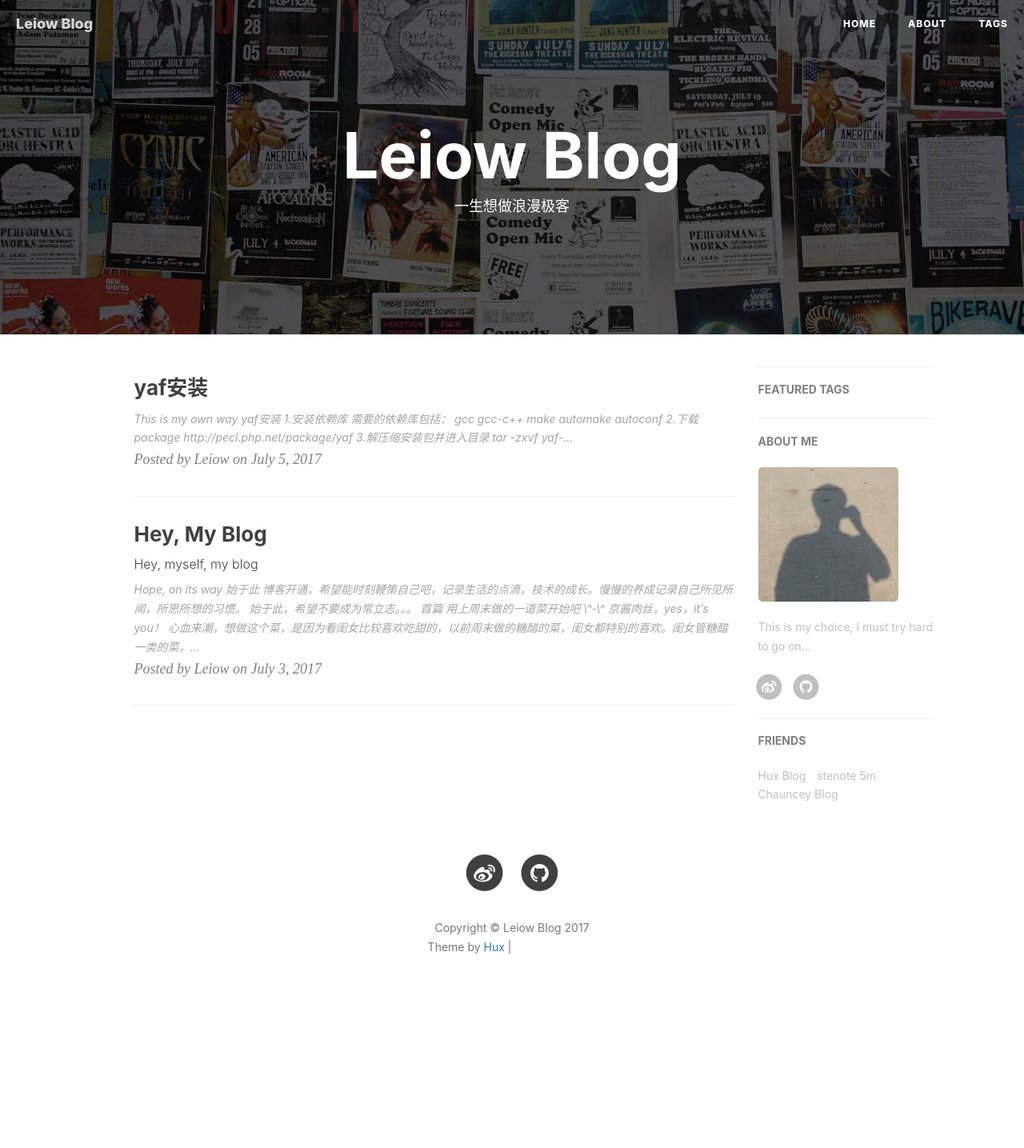
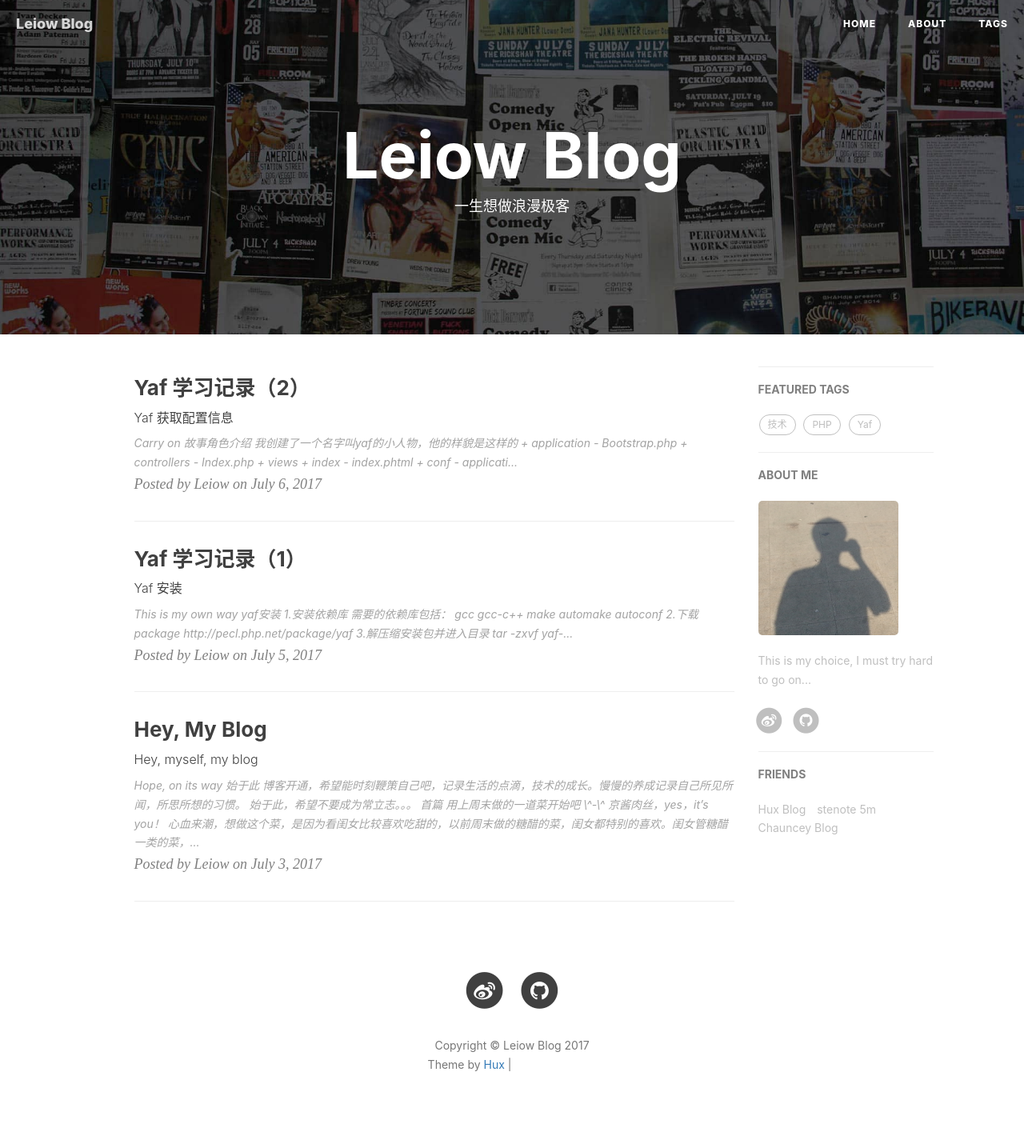
Before and after one commit to Leiow/blog, a Jekyll site: the page built from index.html, in a window 1280 px wide. Shown: the whole page at 80% size. Built offline with Jekyll 4.4.1, drawn with Linux system fonts in a browser that asks for light colours; nearby versions of some CDN libraries; the list of posts is cut into pages by our own code; comment, search, counter and statistics services are not loaded; before the commit the page ends 1288 px from its top, so only the background shows below that; some of the changed lines change nothing that is shown; grey boxes are pictures that could not be loaded.

Commit message:
modify tag, and add a new blog

````diff
--- a/_posts/2017-07-05-install-yaf.md
+++ b/_posts/2017-07-05-install-yaf.md
@@ -1,6 +1,7 @@
 ---
 layout : post
-title : "yaf安装"
+title : "Yaf 学习记录（1）"
+subtitle : "Yaf 安装"
 date : 2017-07-05 15:40:00
 author : "Leiow"
 header-img : "img/post-bg-install-yaf.jpg"
@@ -8,6 +9,7 @@ catalog : true
 tags :
     - 技术
     - PHP
+    - Yaf
 ---
 
 > This is my own way
--- /dev/null
+++ b/_posts/2017-07-06-yaf-get-config.md
@@ -0,0 +1,446 @@
+---
+layout : post
+title : "Yaf 学习记录（2）"
+subtitle : "Yaf 获取配置信息"
+date : 2017-07-06 12:00:00
+author : "Leiow"
+header-img : "img/post-bg-install-yaf.jpg"
+catalog : true
+tags :
+    - 技术
+    - PHP
+    - Yaf
+---
+
+> Carry on
+
+
+## 故事角色介绍
+
+我创建了一个名字叫**yaf**的小人物，他的样貌是这样的
+
+```
++ application
+    - Bootstrap.php
+    + controllers
+        - Index.php
+    + views
+        + index
+            - index.phtml
++ conf
+    - application.ini
+- index.php
+```
+
+## 故事的开始
+
+Yaf手册看到了路由的部分，由于安装完之后，就一直没有着手写过什么代码，总感觉少点什么，并且路由对于每一个框架，应该都算是很重要的部分。所以就开始写了几行代码。可是真的是不动手不知道会有什么问题。明明按照手册的说明去写的代码，却一直得不到想要的结果。难道阴天会闹鬼吗？
+
+
+## 嗯，就这么开始了
+给yaf做了个小小的配置
+
+```ini
+[yaf]
+;APPLICATION_PATH is the constant defined in index.php
+application.directory=APPLICATION_PATH "/application/"
+
+;product section inherit from yaf section
+[product:yaf]
+foo=bar
+
+[common]
+routes.simple.type = 'simple'
+routes.simple.controller = 'c'
+routes.simple.module = 'm'
+routes.simple.action = 'a'
+
+```
+
+入口文件是这样的：
+
+```php
+<?php
+define('APPLICATION_PATH', dirname(__FILE__));
+
+$app = new Yaf_Application(APPLICATION_PATH . '/conf/application.ini');
+$app->bootstrap()->run();
+```
+
+安装laruence的手册上写的一样，引导文件的代码写成了这样：
+
+```php
+<?php
+class Bootstrap extends Yaf_Bootstrap_Abstract {
+
+    public function _initRoute(Yaf_Dispatcher $dispatcher) {
+        $router = Yaf_Dispatcher::getInstance()->getRouter();
+        $router->addConfig(Yaf_Registry::get('config')->routes);
+    }
+
+}
+```
+
+然而。。。
+
+就这么遇上鬼了。。。
+
+报错了。。。。。。。。。
+
+```
+Notice: Trying to get property of non-object in /usr/local/var/www/yaf/application/Bootstrap.php on line 9
+
+Warning: Yaf_Router::addConfig(): Expect a Yaf_Config_Abstract instance or an array, null given in /usr/local/var/www/yaf/application/Bootstrap.php on line 9
+```
+
+为啥没有对象。。。
+
+网上查资料，大家好像都是这样，都没问题吗？我就不明白了。。。没有哪写的不对吧？
+
+可是就是不对
+
+## 怂了
+
+既然报错，我就换种方式吧
+
+```php
+class Bootstrap extends Yaf_Bootstrap_Abstract {
+
+    public function _initRoute(Yaf_Dispatcher $dispatcher) {
+        $config = new Yaf_Config_ini(APPLICATION_PATH . '/conf/application.ini', 'common');
+
+        $router = Yaf_Dispatcher::getInstance()->getRouter();
+        var_dump($router->addConfig($config->routes));
+    }
+}
+```
+
+看看结果：
+
+```
+object(Yaf_Router)#5 (2) { ["_routes":protected]=> array(2) { ["_default"]=> object(Yaf_Route_Static)#6 (0) { } ["simple"]=> object(Yaf_Route_Simple)#11 (3) { ["controller":protected]=> string(1) "c" ["module":protected]=> string(1) "m" ["action":protected]=> string(1) "a" } } ["_current":protected]=> NULL }
+```
+
+这回好了，终于拿到routes中的simple的参数了。
+
+## 求教
+
+由于一脸懵逼，尝试了很多次，也查了一些资料，但是都没有解决。于是请教了下leader。leader说了两种解决方案：
+
+### 其一
+
+一般情况下，不会通过配置中的不同配置名称去获取配置，可以通过配置的节点进行配置的获取。
+
+于是，我把yaf这个小怪物的配置改了[捂脸][捂脸][捂脸]
+
+```ini
+[yaf]
+;APPLICATION_PATH is the constant defined in index.php
+application.directory=APPLICATION_PATH "/application/"
+application.routes.simple.type = 'simple'
+application.routes.simple.module = 'm'
+application.routes.simple.controller = 'c'
+application.routes.simple.action = 'a'
+
+;product section inherit from yaf section
+[product:yaf]
+foo=bar
+```
+
+然后引导文件变成了这样：
+
+```php
+<?php
+class Bootstrap extends Yaf_Bootstrap_Abstract {
+
+    public function _initConfig(Yaf_Dispatcher $dispatcher) {
+        Yaf_Registry::set('config', Yaf_Application::app()->getConfig());
+    }
+    public function _initRoute(Yaf_Dispatcher $dispatcher) {
+        $routes_config = Yaf_Registry::get('config');
+        var_dump($routes_config['application']['routes']);
+        $router = Yaf_Dispatcher::getInstance()->getRouter();
+        $router->addConfig($routes_config['application']['routes']);
+        var_dump($router);
+    }
+}
+
+```
+
+来看下输出的内容：
+
+```
+object(Yaf_Config_Ini)#11 (2) { ["_config":protected]=> array(1) { ["simple"]=> array(4) { ["type"]=> string(6) "simple" ["module"]=> string(1) "m" ["controller"]=> string(1) "c" ["action"]=> string(1) "a" } } ["_readonly":protected]=> bool(true) }
+object(Yaf_Router)#5 (2) { ["_routes":protected]=> array(2) { ["_default"]=> object(Yaf_Route_Static)#6 (0) { } ["simple"]=> object(Yaf_Route_Simple)#11 (3) { ["controller":protected]=> string(1) "c" ["module":protected]=> string(1) "m" ["action":protected]=> string(1) "a" } } ["_current":protected]=> NULL }
+```
+
+不好看是吧。。。看这个
+
+```
+object(Yaf_Config_Ini)#11 (2) {
+  ["_config":protected]=>
+  array(1) {
+    ["simple"]=>
+    array(4) {
+      ["type"]=>
+      string(6) "simple"
+      ["module"]=>
+      string(1) "m"
+      ["controller"]=>
+      string(1) "c"
+      ["action"]=>
+      string(1) "a"
+    }
+  }
+  ["_readonly":protected]=>
+  bool(true)
+}
+object(Yaf_Router)#5 (2) {
+  ["_routes":protected]=>
+  array(2) {
+    ["_default"]=>
+    object(Yaf_Route_Static)#6 (0) {
+    }
+    ["simple"]=>
+    object(Yaf_Route_Simple)#11 (3) {
+      ["controller":protected]=>
+      string(1) "c"
+      ["module":protected]=>
+      string(1) "m"
+      ["action":protected]=>
+      string(1) "a"
+    }
+  }
+  ["_current":protected]=>
+  NULL
+}
+```
+
+看看，两个对象，这就是对了吧
+
+这样，就可以通过Yaf_Registry::get()获取到所有的配置内容，由于返回的是一个数组对象，所以，可以通过key来获取到你想要的任何配置。然后就可以把自己的配置写到路由中。
+
+bingo！！！
+
+### 其二
+
+通过对象的方式，进行路由的配置。
+
+首先，Yaf提供了不同的路由协议，如下：
+
+>Yaf_Route_Simple
+Yaf_Route_Supervar
+Yaf_Route_Static
+Yaf_Route_Map
+Yaf_Route_Rewrite
+Yaf_Route_Regex
+
+然后呢，嘿嘿😜，我就这么干了
+
+```php
+<?php
+class Bootstrap extends Yaf_Bootstrap_Abstract {
+
+    public function _initRoute(Yaf_Dispatcher $dispatcher) {
+        $route = Yaf_Dispatcher::getInstance()->getRouter();
+        $router_simple = new Yaf_Route_Simple('m', 'c', 'a');
+        $route->addRoute('simple', $router_simple);
+        var_dump($route);
+    }
+}
+```
+
+来看看输出是啥吧
+
+```
+object(Yaf_Router)#5 (2) {
+  ["_routes":protected]=>
+  array(2) {
+    ["_default"]=>
+    object(Yaf_Route_Static)#6 (0) {
+    }
+    ["simple"]=>
+    object(Yaf_Route_Simple)#9 (3) {
+      ["controller":protected]=>
+      string(1) "c"
+      ["module":protected]=>
+      string(1) "m"
+      ["action":protected]=>
+      string(1) "a"
+    }
+  }
+  ["_current":protected]=>
+  NULL
+}
+```
+
+不用说啥了，结果已经很明显了
+
+
+### 尝试
+
+再尝试下其他的协议，gogogo
+
+#### Yaf_Route_Supervar
+
+```php
+<?php
+class Bootstrap extends Yaf_Bootstrap_Abstract {
+
+    public function _initRoute(Yaf_Dispatcher $dispatcher) {
+        $route = Yaf_Dispatcher::getInstance()->getRouter();
+
+        // 请求方式 index.php?yaf=/module/controller/action
+        $router_supervar = new Yaf_Route_Supervar('yaf');
+        $route->addRoute('supervar', $router_supervar);
+        var_dump($route);
+    }
+}
+```
+
+输出：
+
+```
+object(Yaf_Router)#5 (2) {
+  ["_routes":protected]=>
+  array(5) {
+    ["_default"]=>
+    object(Yaf_Route_Static)#6 (0) {
+    }
+    ["supervar"]=>
+    object(Yaf_Route_Supervar)#10 (1) {
+      ["_var_name":protected]=>
+      string(3) "yaf"
+    }
+  }
+  ["_current":protected]=>
+  NULL
+}
+```
+
+#### Yaf_Route_Rewrite
+
+```php
+<?php
+class Bootstrap extends Yaf_Bootstrap_Abstract {
+
+    public function _initRoute(Yaf_Dispatcher $dispatcher) {
+        $route = Yaf_Dispatcher::getInstance()->getRouter();
+
+        // 请求方式 http://host/product/blabla
+        $router_rewrite = new Yaf_Route_Rewrite(
+            'product/:ident',
+            [
+                'controller' => 'products',
+                'action' => 'soso'
+            ]
+        );
+        $route->addRoute('rewrite', $router_rewrite);
+        var_dump($route);
+        //控制器里用:$this->getRequest()->getParam('ident');
+    }
+}
+```
+
+输出：
+
+```
+object(Yaf_Router)#5 (2) {
+  ["_routes":protected]=>
+  array(5) {
+    ["_default"]=>
+    object(Yaf_Route_Static)#6 (0) {
+    }
+    ["rewrite"]=>
+    object(Yaf_Route_Rewrite)#11 (3) {
+      ["_route":protected]=>
+      string(14) "product/:ident"
+      ["_default":protected]=>
+      array(2) {
+        ["controller"]=>
+        string(8) "products"
+        ["action"]=>
+        string(4) "soso"
+      }
+      ["_verify":protected]=>
+      NULL
+    }
+  }
+  ["_current":protected]=>
+  NULL
+}
+```
+
+#### Yaf_Route_Regex
+
+```php
+<?php
+class Bootstrap extends Yaf_Bootstrap_Abstract {
+
+    /*public function _initConfig(Yaf_Dispatcher $dispatcher) {
+        Yaf_Registry::set('config', Yaf_Application::app()->getConfig());
+    }*/
+    public function _initRoute(Yaf_Dispatcher $dispatcher) {
+        $route = Yaf_Dispatcher::getInstance()->getRouter();
+
+        // 请求方式 http://host/product/blabla
+        $router_regex = new Yaf_Route_Regex(
+            'product/([a-zA-Z0-9])',
+            [
+                'controller' => 'products',
+                'action' => 'soso'
+            ],
+            [
+                1 => 'ident'
+            ]
+        );
+        $route->addRoute('regex', $router_regex);
+        var_dump($route);
+        //这样控制器里用:$this->getRequest()->getParam('ident');
+    }
+}
+```
+
+输出：
+
+```
+object(Yaf_Router)#5 (2) {
+  ["_routes":protected]=>
+  array(5) {
+    ["_default"]=>
+    object(Yaf_Route_Static)#6 (0) {
+    }
+    ["regex"]=>
+    object(Yaf_Route_Regex)#12 (5) {
+      ["_route":protected]=>
+      string(21) "product/([a-zA-Z0-9])"
+      ["_default":protected]=>
+      array(2) {
+        ["controller"]=>
+        string(8) "products"
+        ["action"]=>
+        string(4) "soso"
+      }
+      ["_maps":protected]=>
+      array(1) {
+        [1]=>
+        string(5) "ident"
+      }
+      ["_verify":protected]=>
+      NULL
+      ["_reverse":protected]=>
+      NULL
+    }
+  }
+  ["_current":protected]=>
+  NULL
+}
+```
+
+### PS
+
+[laruence的手册]("http://www.laruence.com/manual/")有点老旧了，有些地方写的不对，比如[这里](http://www.laruence.com/manual/yaf.routes.static.html)，在介绍[命令行使用Yaf]("http://www.laruence.com/manual/yaf.incli.times.html")时候，以Yaf_Route_Simple为例。这个类的构造函数可以接受五个参数，而当五个参数都给了默认值的时候，路由的类中routed属性为1。可是目前最新版本的Yaf，这个类的构造函数，已经改为三个参数了（详见[PHP手册]("http://cn2.php.net/manual/zh/yaf-route-simple.construct.php")和[Github]("https://github.com/laruence/yaf/blob/master/routes/yaf_route_simple.c")）。另外文中还有部分语法错误。
+个人并不是要喷什么，而是说，现在学习Yaf，laruence的手册，可以作为参考，带你慢慢入门。如果遇到问题，还是自己动手实现以下，或者参考PHP手册和Github上的说明和源码比较好。
+
+
+***That's all***
````
